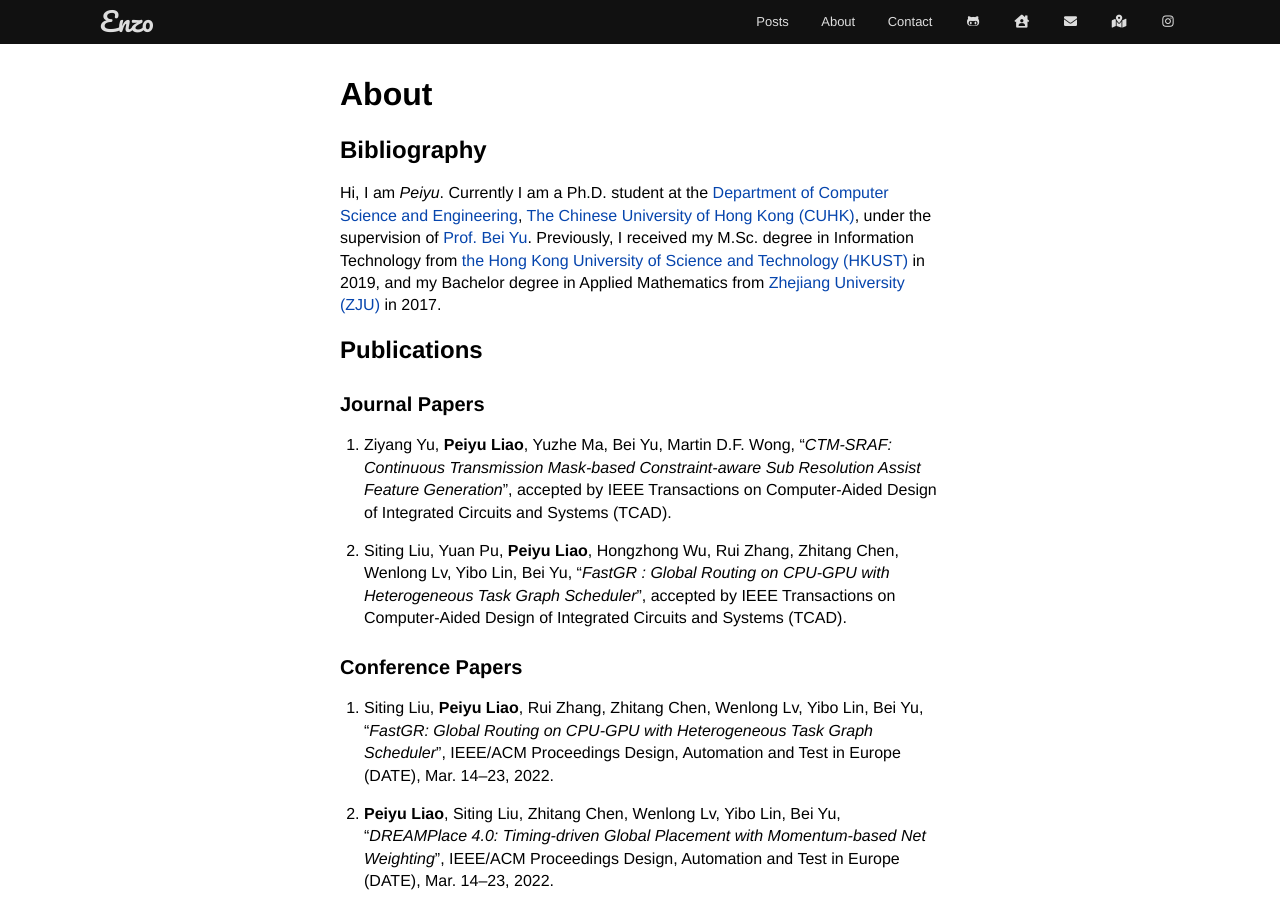
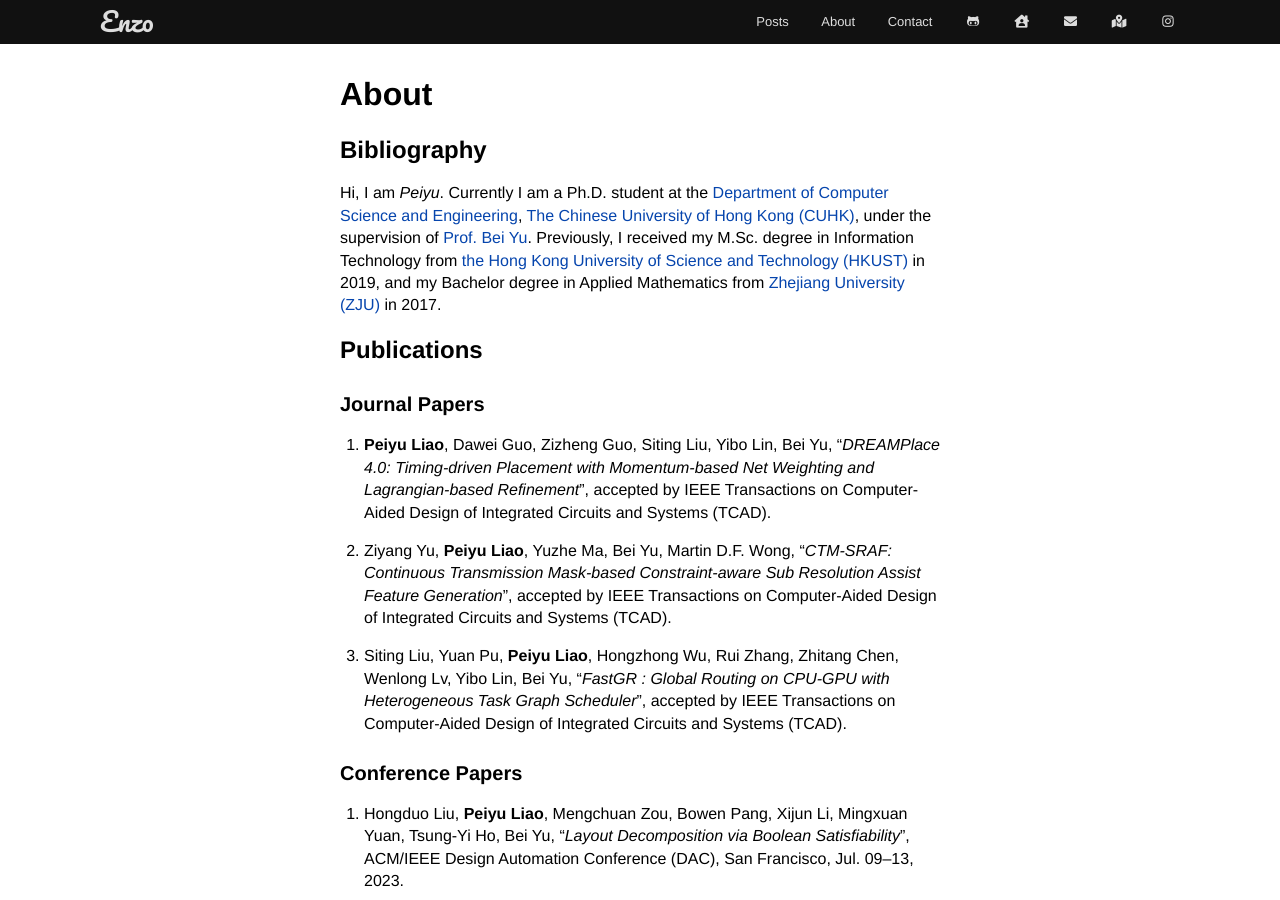
Before and after one commit to enzoleo/enzoleo.github.io, a Jekyll site: the page built from pages/about.md, in a window 1280 px wide and 900 px high. Built offline with Jekyll 4.4.1, drawn with Linux system fonts in a browser that asks for light colours; some of the changed text lies outside the part shown.

Commit message:
Update the latest publications

```diff
--- a/pages/about.md
+++ b/pages/about.md
@@ -11,11 +11,14 @@ Hi, I am *Peiyu*. Currently I am a Ph.D. student at the [Department of Computer
 
 ### Journal Papers
 
+1. **Peiyu Liao**, Dawei Guo, Zizheng Guo, Siting Liu, Yibo Lin, Bei Yu, “*DREAMPlace 4.0: Timing-driven Placement with Momentum-based Net Weighting and Lagrangian-based Refinement*”, accepted by IEEE Transactions on Computer-Aided Design of Integrated Circuits and Systems (TCAD).
 1. Ziyang Yu, **Peiyu Liao**, Yuzhe Ma, Bei Yu, Martin D.F. Wong, “*CTM-SRAF: Continuous Transmission Mask-based Constraint-aware Sub Resolution Assist Feature Generation*”, accepted by IEEE Transactions on Computer-Aided Design of Integrated Circuits and Systems (TCAD).
 1. Siting Liu, Yuan Pu, **Peiyu Liao**, Hongzhong Wu, Rui Zhang, Zhitang Chen, Wenlong Lv, Yibo Lin, Bei Yu, “*FastGR : Global Routing on CPU-GPU with Heterogeneous Task Graph Scheduler*”, accepted by IEEE Transactions on Computer-Aided Design of Integrated Circuits and Systems (TCAD).
 
 ### Conference Papers
 
+1. Hongduo Liu, **Peiyu Liao**, Mengchuan Zou, Bowen Pang, Xijun Li, Mingxuan Yuan, Tsung-Yi Ho, Bei Yu, “*Layout Decomposition via Boolean Satisfiability*”, ACM/IEEE Design Automation Conference (DAC), San Francisco, Jul. 09–13, 2023.
+1. **Peiyu Liao**, Hongduo Liu, Yibo Lin, Bei Yu, Martin Wong, “*On a Moreau Envelope Wirelength Model for Analytical Global Placement*”, ACM/IEEE Design Automation Conference (DAC), San Francisco, Jul. 09–13, 2023.
 1. Siting Liu, **Peiyu Liao**, Rui Zhang, Zhitang Chen, Wenlong Lv, Yibo Lin, Bei Yu, “*FastGR: Global Routing on CPU-GPU with Heterogeneous Task Graph Scheduler*”, IEEE/ACM Proceedings Design, Automation and Test in Europe (DATE), Mar. 14–23, 2022.
 1. **Peiyu Liao**, Siting Liu, Zhitang Chen, Wenlong Lv, Yibo Lin, Bei Yu, “*DREAMPlace 4.0: Timing-driven Global Placement with Momentum-based Net Weighting*”, IEEE/ACM Proceedings Design, Automation and Test in Europe (DATE), Mar. 14–23, 2022.
 1. Siting Liu, Qi Sun, **Peiyu Liao**, Yibo Lin, Bei Yu, “*Global Placement with Deep Learning-Enabled Explicit Routability Optimization*”, IEEE/ACM Proceedings Design, Automation and Test in Europe (DATE), Feb. 01–05, 2021.
```
